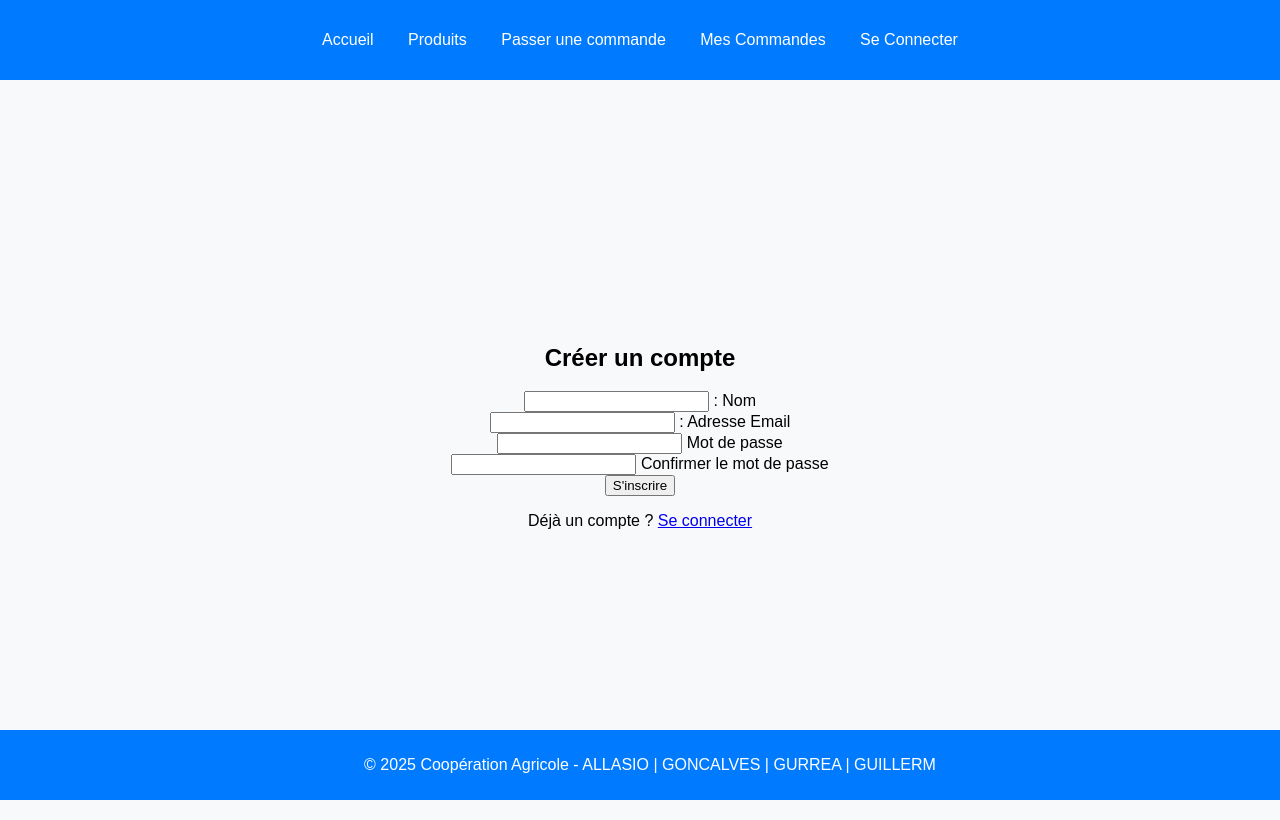
After one commit to GURREA-Killian-23005142/CC2_Cooperation_Agricole, a PHP site: page /register in a window 1280 px wide. The commit adds this page. Run offline with PHP 8.4, Linux system fonts and the light colour scheme.

Commit message:
ajout register

```diff
--- a/index.php
+++ b/index.php
@@ -7,12 +7,14 @@ include_once 'src/main/views/ViewPlaceOrder.php';
 include_once 'src/main/views/ViewProducts.php';
 include_once 'src/main/views/ViewHome.php';
 include_once 'src/main/views/Layout.php';
+include_once 'src/main/views/ViewRegister.php';
 
 use fr\univamu\fr\agricole\controllers\Presenter;
 use fr\univamu\fr\agricole\services\DataAccess;
 use fr\univamu\fr\agricole\view\ViewHome;
 use fr\univamu\fr\agricole\view\ViewLogin;
 use fr\univamu\fr\agricole\view\ViewProducts;
+use fr\univamu\fr\agricole\view\ViewRegister;
 
 error_reporting(E_ALL);
 ini_set('display_errors', 1);
@@ -21,6 +23,17 @@ $dataAccess = new DataAccess();
 $presenter = new Presenter($dataAccess);
 
 $uri = parse_url($_SERVER['REQUEST_URI'], PHP_URL_PATH);
+
+/*Simulation d'une connexion temporaire le temps que la personne cote serveur la realise, et cela
+va me permettre de voir si mes commandes marche*/
+session_start();
+if (!isset($_SESSION['user'])){
+    $_SESSION['user'] = [
+        'id' => 1,
+        'name' => 'Jean Jacques-Francois',
+        'email' => 'jean.jacques.francois@etu.univ-amu.fr'];
+}
+
 
 if ('/' == $uri || '/index.php' == $uri){
     $layout = new Layout("src/main/views/layout.html");
@@ -42,6 +55,10 @@ if ('/' == $uri || '/index.php' == $uri){
     $layout = new Layout("src/main/views/layout.html");
     $view = new ViewProducts($layout);
     $view->display();
+} elseif ($uri == "/register"){
+    $layout = new Layout("src/main/views/layout.html");
+    $view = new ViewRegister($layout);
+    $view->display();
 } else {
     http_response_code(404);
     echo "Page non trouvée.";
--- a/src/main/java/fr/univamu/fr/agricole/services/DataAccess.php
+++ b/src/main/java/fr/univamu/fr/agricole/services/DataAccess.php
@@ -26,4 +26,8 @@ class DataAccess {
             ["id" => 102, "total" => 25, "status" => "En cours"]
         ];
     }
+
+    public function placeOrder($produict, $userId, $quantity)
+    {
+    }
 }
--- a/src/main/views/ViewLogin.php
+++ b/src/main/views/ViewLogin.php
@@ -15,7 +15,7 @@ class ViewLogin{
                     <h2>Se connecter</h2>
                     <div class="input-field">
                         <input type="email" name="email" required>
-                        <label>Adresse Mail</label>
+                        <label>Adresse Email</label>
                     </div>
                     <div class="input-field">
                         <input type="password" name="password" required>
@@ -24,7 +24,7 @@ class ViewLogin{
                     <div class="submit-field">
                         <button type="submit">Connexion</button>
                     </div>
-                    <p>Pas encore de compte ? <a href="register.php">Inscrivez-vous</a></p>
+                    <p>Pas encore de compte ? <a href="/register">Inscrivez-vous</a></p>
                 </form>
             </section>';
         $this->layout->render($content);
--- /dev/null
+++ b/src/main/views/ViewRegister.php
@@ -0,0 +1,41 @@
+<?php
+namespace fr\univamu\fr\agricole\view;
+
+class ViewRegister{
+    private $layout;
+
+    public function __construct($layout){
+        $this->layout = $layout;
+    }
+
+    public function display(){
+        $content = '
+            <section class="register-container">
+                <form action="register_process.php" method="POST">
+                    <h2>Créer un compte</h2>
+                    <div class="input-field">
+                        <input type="text" name="fullname" required>
+                        <label> : Nom</label>
+                    </div>
+                    <div class="input-flied">
+                        <input type="email" name="email" required>
+                        <label> : Adresse Email</label>
+                    </div>
+                    <div class="input-flied">
+                        <input type="password" name="password" required>
+                        <label> Mot de passe </label>
+                    </div>
+                    <div class="input-flied">
+                        <input type="password" name="confirm_password" required>
+                        <label> Confirmer le mot de passe </label>
+                    </div>
+                    <div class="submit-flied">
+                        <button type="submit">S\'inscrire</button>
+                    </div>
+                    <p>Déjà un compte ? <a href="/login">Se connecter</a></p>
+                </form>
+            </section>
+        ';
+        $this->layout->render($content);
+    }
+}
--- a/src/main/views/style/style.css
+++ b/src/main/views/style/style.css
@@ -176,3 +176,16 @@ h1 {
     text-align: center;
     margin-top: -50px;
 }
+
+.register-container {
+    display: flex;
+    justify-content: center;
+    align-items: center;
+    min-height: 90vh;
+    padding-top: 20px;
+}
+
+.register-container form {
+    text-align: center;
+    margin-top: -50px;
+}
```
Also changed, not shown: src/main/views/ViewOrders.php (+29 -7 lines), 2 other files.
